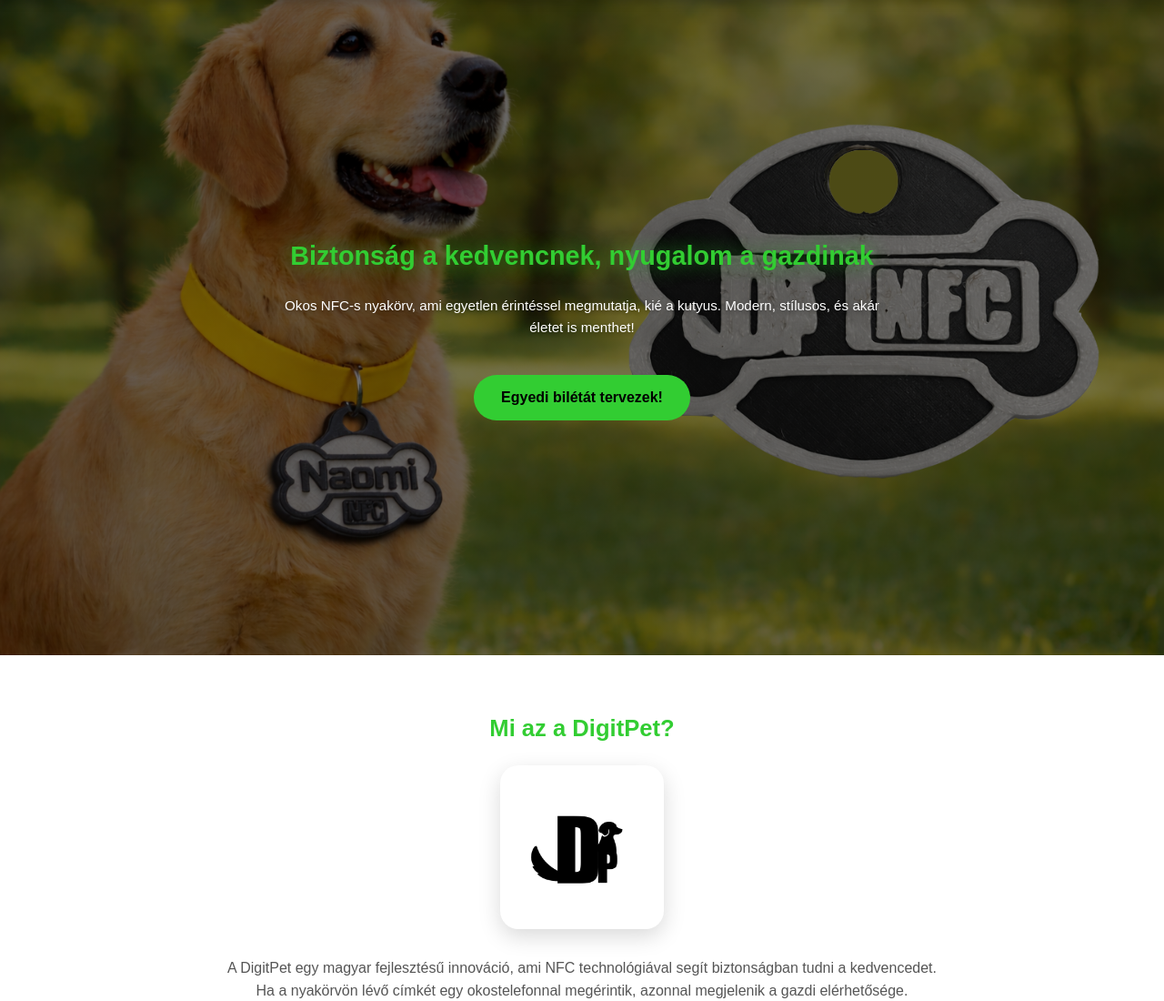
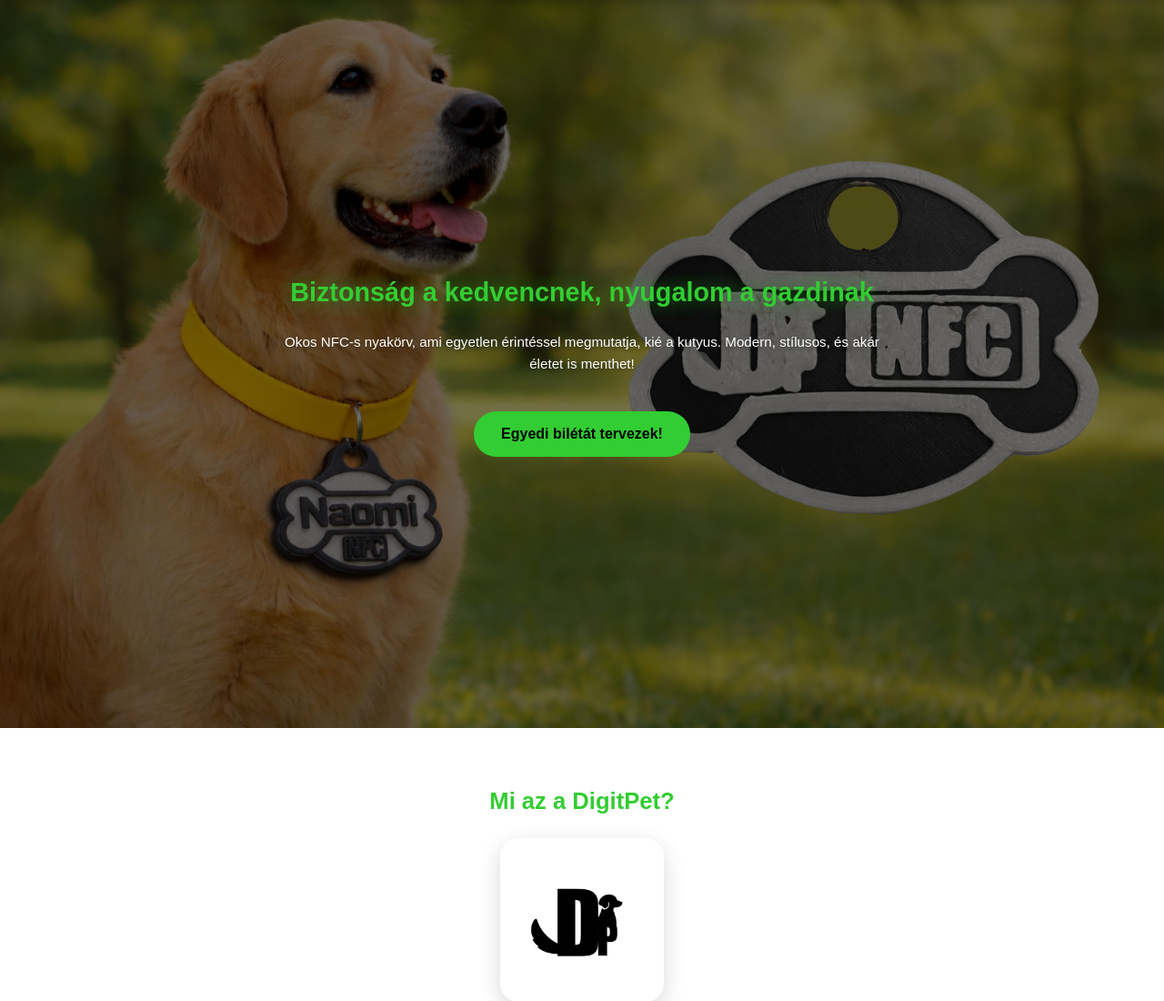
Before and after one commit to VGeri21/DigitPET, a PHP site: page / in a window 1280 px wide. Shown: the part 75-1175 px from the top of the page at 91% size. Run offline with PHP 8.4, Linux system fonts and the light colour scheme; data that the repository does not hold is empty.

Commit message:
Add files via upload

```diff
--- a/allat.php
+++ b/allat.php
@@ -145,6 +145,7 @@ $talalatok = $allatok->get_result();
 
 </div>
 
+
 <script>
 const alertBox = document.getElementById("alertBox");
 if(alertBox){
--- a/index.php
+++ b/index.php
@@ -196,11 +196,5 @@
     endif;
     ?>
 
-    <footer>
-        <p>© 2025 DigitPet | Okos nyakörvek NFC technológiával</p>
-    </footer>
-
-
-
 </body>
 </html>
--- a/style.css
+++ b/style.css
@@ -166,7 +166,7 @@ body {
 }
 .hero {
     position: relative;
-    min-height: 90vh;
+    min-height: 100vh;
     display: flex;
     align-items: center;
     justify-content: center;
```
